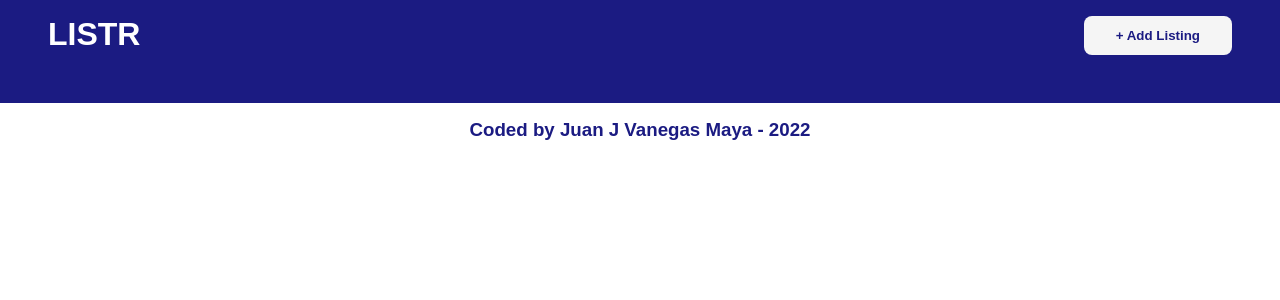
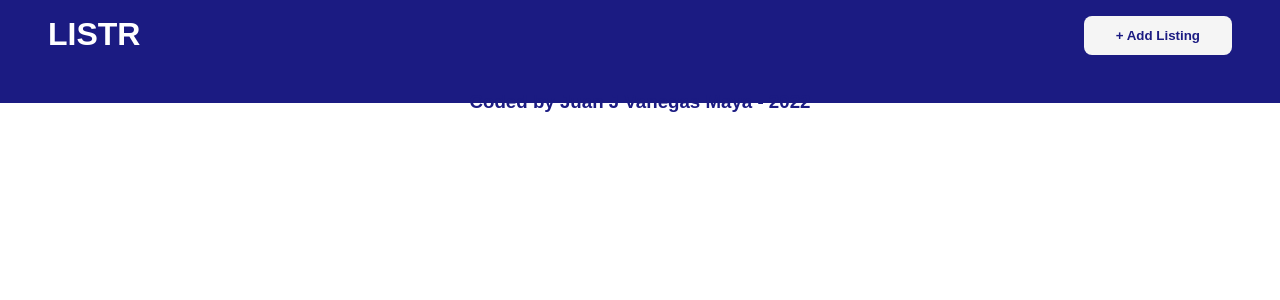
Before and after one commit to JuanVMaya/listings, a JavaScript app: page / in a window 1280 px wide. Shown: the top 300 px of the page. Built offline with nearby package versions, Linux system fonts and the light colour scheme; the HTML template or start-up script is replaced by a standard one.

Commit message:
Refactor header to own component

```diff
--- a/src/App.scss
+++ b/src/App.scss
@@ -7,6 +7,11 @@
   justify-content: center;
   align-items: center;
   color: colors.$primary-dark;
+}
+
+.main-container {
+  padding: 1rem;
+  margin-top: -3.75rem;
 }
 
 .button {
```
Also changed, not shown: src/components/pages/ListingsPage.js (added, +13 -0 lines), src/components/pages/ListingsPage.scss (added).
